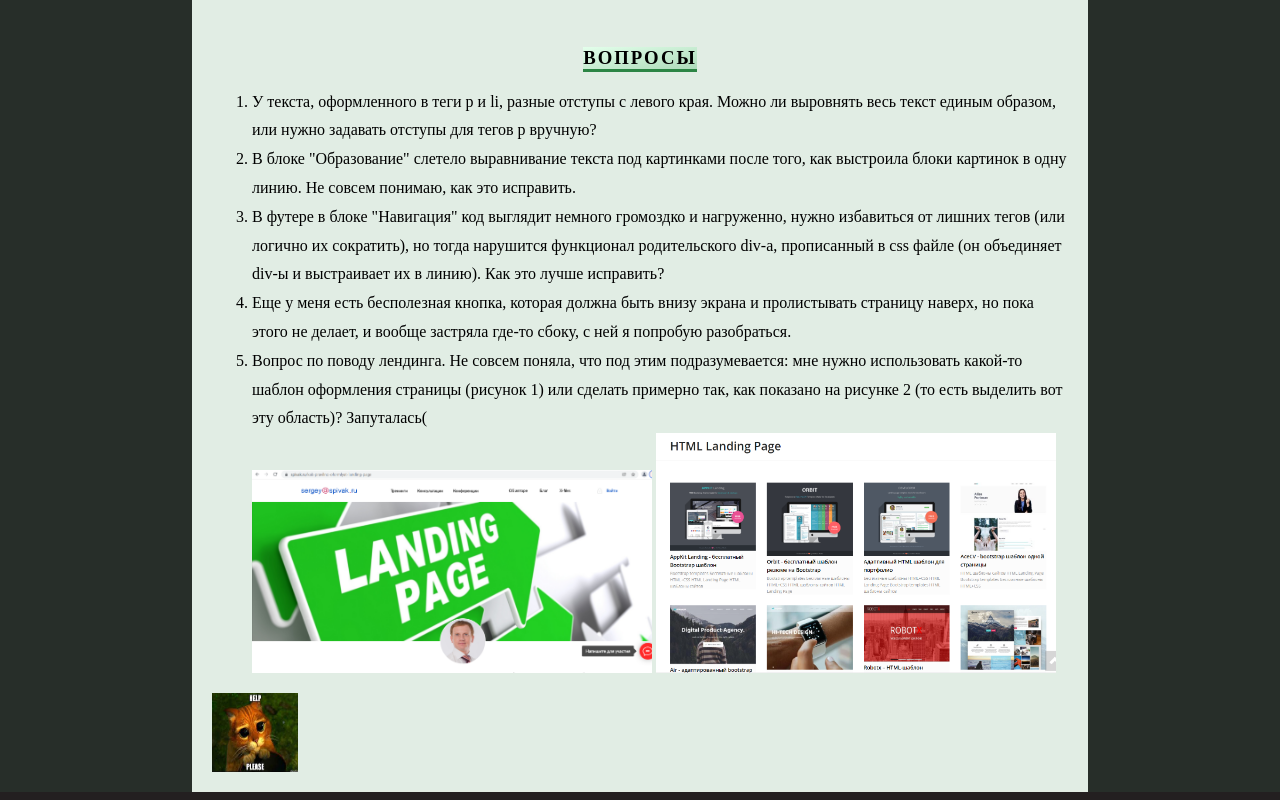
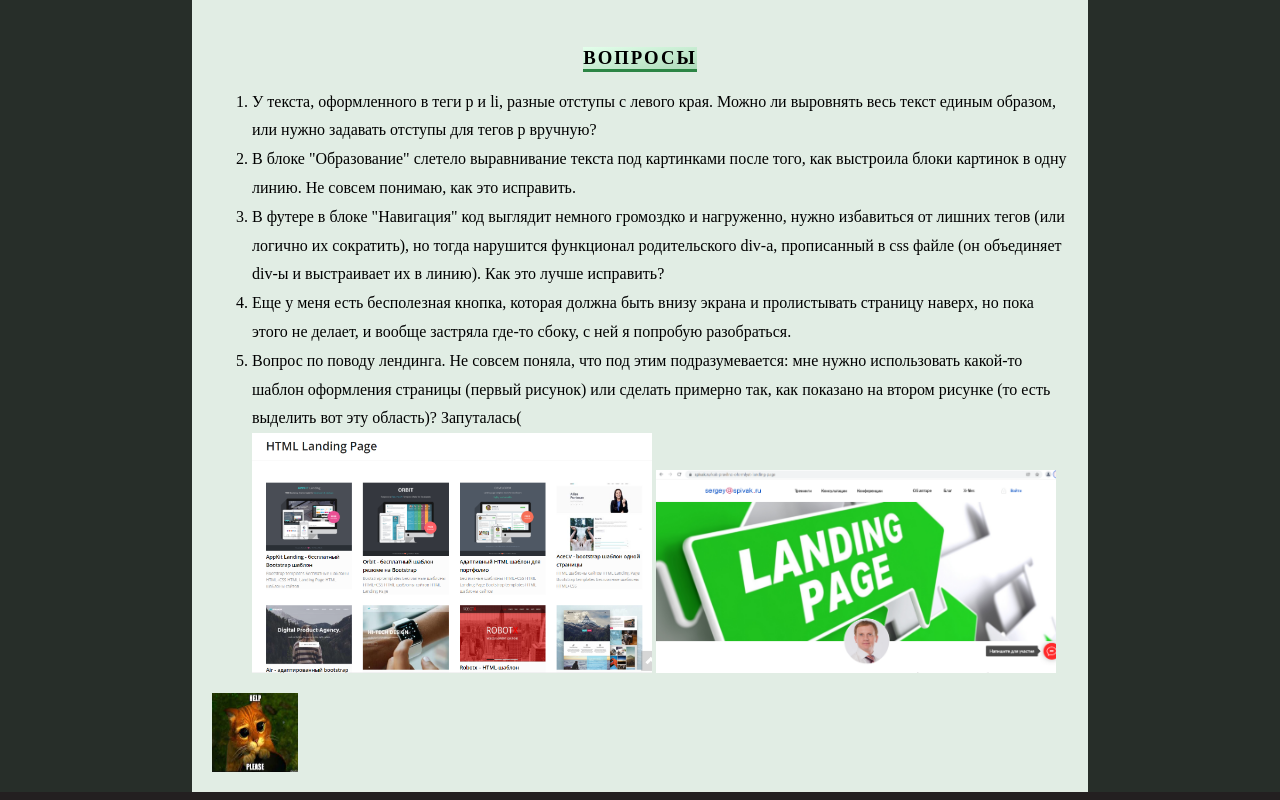
Before and after one commit to ancstwi/CV, a plain HTML site: page index.html in a window 1280 px wide. Shown: the part 1865-2665 px from the top of the page. Drawn offline with Linux system fonts and the light colour scheme.

Commit message:
Add files via upload

```diff
--- a/index.html
+++ b/index.html
@@ -84,9 +84,9 @@
         <li>В блоке "Образование" слетело выравнивание текста под картинками после того, как выстроила блоки картинок в одну линию. Не совсем понимаю, как это исправить.</li>
         <li>В футере в блоке "Навигация" код выглядит немного громоздко и нагруженно, нужно избавиться от лишних тегов (или логично их сократить), но тогда нарушится функционал родительского div-а, прописанный в css файле (он объединяет div-ы и выстраивает их в линию). Как это лучше исправить?</li>
         <li>Еще у меня есть бесполезная кнопка, которая должна быть внизу экрана и пролистывать страницу наверх, но пока этого не делает, и вообще застряла где-то сбоку, с ней я попробую разобраться.</li>
-        <li>Вопрос по поводу лендинга. Не совсем поняла, что под этим подразумевается: мне нужно использовать какой-то шаблон оформления страницы (рисунок 1) или сделать примерно так, как показано на рисунке 2 (то есть выделить вот эту область)? Запуталась(</li>
+        <li>Вопрос по поводу лендинга. Не совсем поняла, что под этим подразумевается: мне нужно использовать какой-то шаблон оформления страницы (первый рисунок) или сделать примерно так, как показано на втором рисунке (то есть выделить вот эту область)? Запуталась(</li>
+        <img src="2.png">
         <img src="1.png">
-        <img src="2.png">
       </ol>
       <img src="Help.jpg" width="10%" height="10%" alt="Help">
     </div>
```
